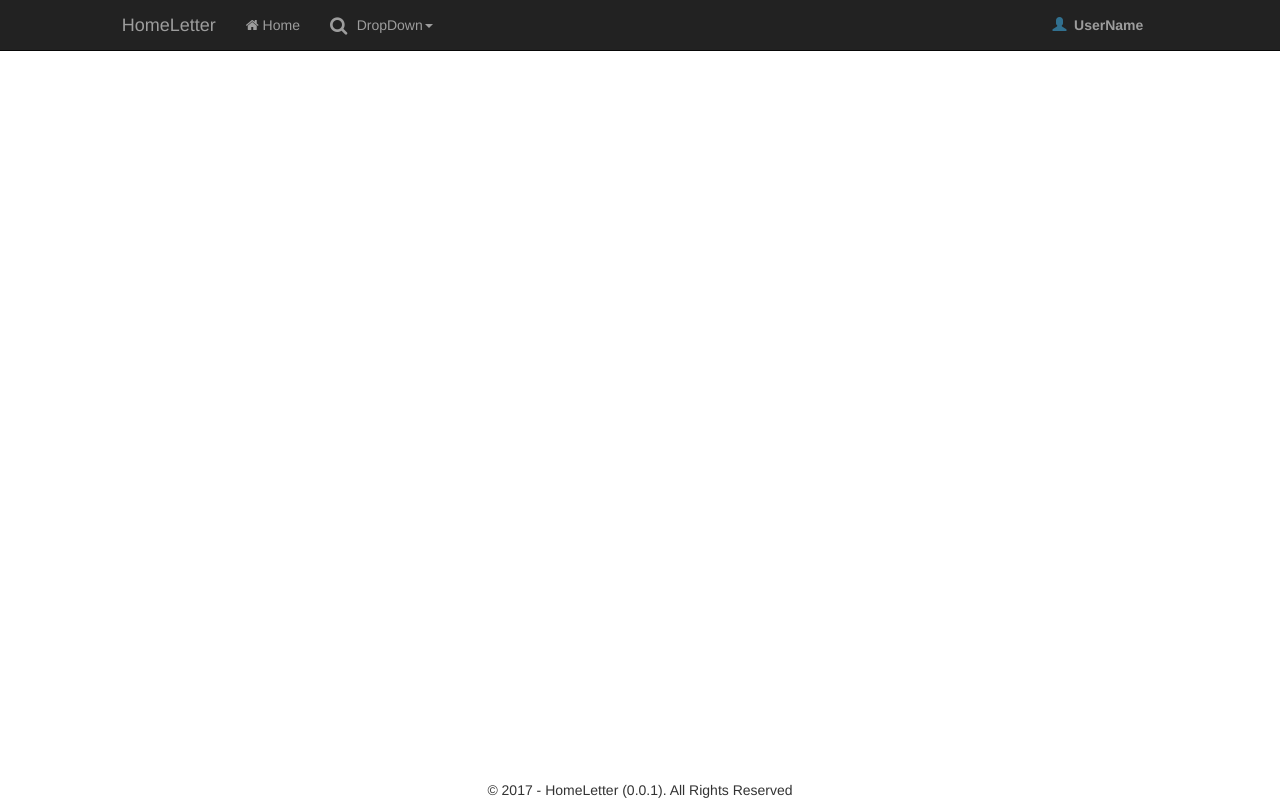
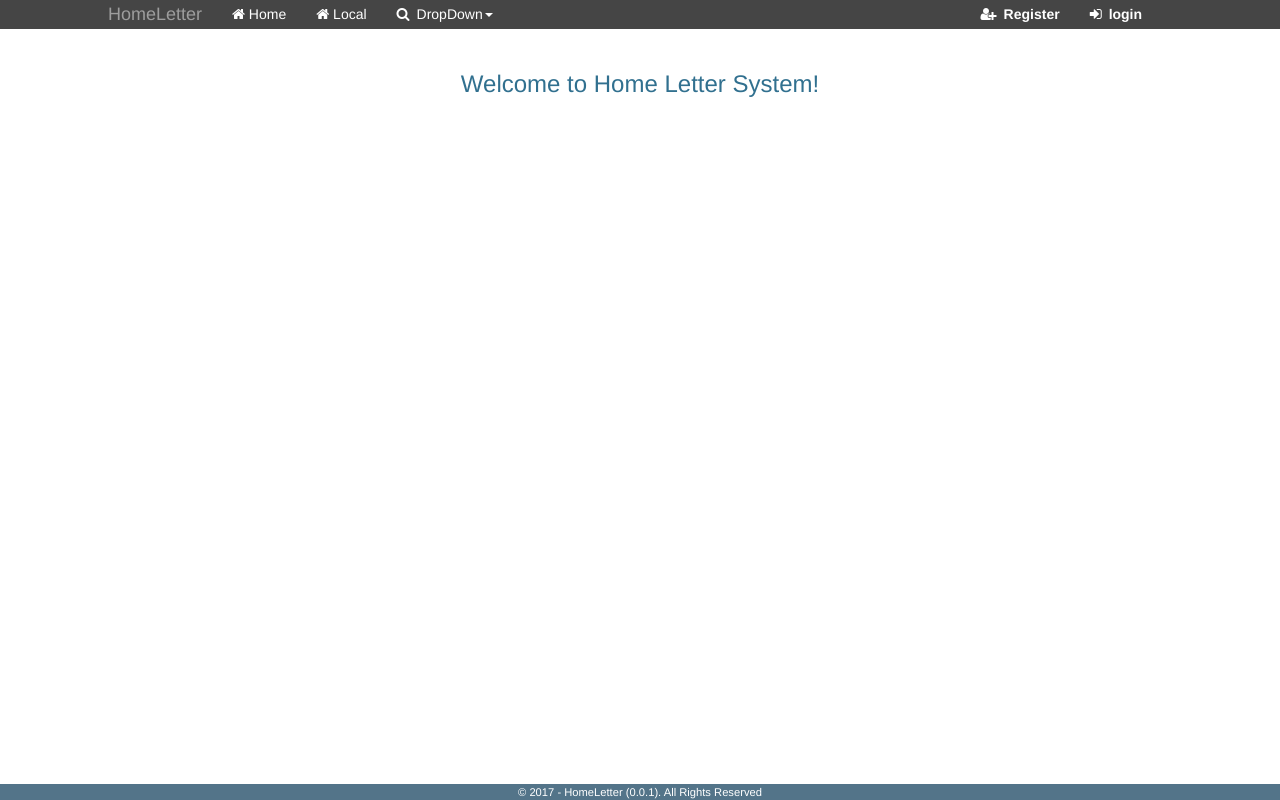
Before and after one commit to bishengliu/home_letter, a Django app: page / in a window 1280 px wide. Run offline with Django 3.2, Linux system fonts and the light colour scheme; some libraries are stand-ins or nearby versions.

Commit message:
set up navbar for different environ

```diff
--- a/homeletter/config/settings/common.py
+++ b/homeletter/config/settings/common.py
@@ -85,6 +85,7 @@ TEMPLATES = [
 WSGI_APPLICATION = 'config.wsgi.application'
 
 
+
 # Database
 # https://docs.djangoproject.com/en/1.10/ref/settings/#databases
 
--- a/homeletter/config/settings/production.py
+++ b/homeletter/config/settings/production.py
@@ -4,3 +4,7 @@ Production Configurations
 """
 
 from .common import *
+
+
+# define app mode
+APP_MODE = 'production'
--- a/homeletter/config/settings/test.py
+++ b/homeletter/config/settings/test.py
@@ -4,3 +4,6 @@ Test Configurations
 """
 
 from .common import *
+
+# define app mode
+APP_MODE = 'test'
--- a/homeletter/config/urls.py
+++ b/homeletter/config/urls.py
@@ -19,5 +19,11 @@ from django.views.generic import TemplateView
 from django.conf import settings
 urlpatterns = [
     url(r'^admin/', admin.site.urls),
-    url(r'^$', TemplateView.as_view(template_name='base.html'), {"appVersion": settings.APPVERSION, "appName": settings.APPNAME}, name="home")  # home index
+    url(r'^$',
+        TemplateView.as_view(template_name='home.html'),
+        {"appVersion": settings.APPVERSION, "appName": settings.APPNAME }, # add "messages": ["Hello World"] to pass the messages to the template
+        name="home")  # home index
+
+    # add user urls
+
 ]
--- a/homeletter/static/css/style.css
+++ b/homeletter/static/css/style.css
@@ -0,0 +1,246 @@
+body {
+    padding-top: 50px;
+    padding-bottom: 20px;
+}
+
+/* Set padding to keep content from hitting the edges */
+.body-content {
+    padding-left: 15px;
+    padding-right: 15px;
+}
+
+/* Override the default bootstrap behavior where horizontal description lists
+   will truncate terms that are too long to fit in the left column
+*/
+.dl-horizontal dt {
+    white-space: normal;
+}
+
+/* Set width on the form input elements since they're 100% wide by default */
+input,
+select,
+textarea {
+    max-width: 280px;
+}
+.wideForm > input,
+.wideForm > select,
+.wideForm > textarea
+{
+    max-width: 100% !important;
+}
+
+/*navbar width and color*/
+.navbar-nav > li > a, .navbar-brand {
+    padding-top: 4px !important;
+    padding-bottom: 0 !important;
+    height: 28px;
+}
+
+.navbar {
+    min-height: 28px !important;
+}
+
+
+.navbar-inverse {
+    background-color: #454545;
+    border-color: #454545;
+}
+
+.navbar-inverse .navbar-nav > li > a {
+    color: white;
+}
+
+.navbar-inverse .navbar-nav > li > a:hover,
+.navbar-inverse .navbar-nav > li > a:focus {
+    color: mediumaquamarine;
+}
+
+.navbar {
+    margin-bottom: 0 !important;
+}
+
+/*remove brand padding*/
+.navbar .container-fluid, .navbar-collapse {
+    padding-left: 0;
+}
+
+.navbar-collapse.in {
+    padding-left: 30px;
+}
+
+/*footer div*/
+.footer {
+    background: #537489;
+    color: white;
+    font-size: 80%;
+}
+
+
+/*add * for forms*/
+.form-group.required .control-label:after {
+    content: "*";
+    color: red;
+}
+
+.required:after {
+    content: "*";
+    color: red;
+}
+
+.noEvent
+{
+    pointer-events: none;
+    -moz-user-select: none; /* Firefox */
+    -ms-user-select: none; /* Internet Explorer */
+   -khtml-user-select: none; /* KHTML browsers (e.g. Konqueror) */
+   -webkit-user-select: none; /* Chrome, Safari, and Opera */
+   -webkit-touch-callout: none; /* Disable Android and iOS callouts*/
+}
+
+/*change navbar colapse*/
+@media (max-width: 991px) {
+    .navbar-header {
+        float: none;
+    }
+    .navbar-toggle {
+        display: block;
+    }
+    .navbar-collapse {
+        border-top: 1px solid transparent;
+        box-shadow: inset 0 1px 0 rgba(255,255,255,0.1);
+    }
+    .navbar-collapse.collapse {
+        display: none!important;
+    }
+    .navbar-nav {
+        float: none!important;
+        margin: 7.5px -15px;
+    }
+    .navbar-nav>li {
+        float: none;
+    }
+    .navbar-nav>li>a {
+        padding-top: 10px;
+        padding-bottom: 10px;
+    }
+    .navbar-text {
+        float: none;
+        margin: 15px 0;
+    }
+    /* since 3.1.0 */
+    .navbar-collapse.collapse.in {
+        display: block!important;
+    }
+    .collapsing {
+        overflow: hidden!important;
+    }
+}
+
+    .suborgan{
+        height: 100px !important;
+    }
+
+    /*datTable icons*/
+    table.dataTable thead th {
+    position: relative;
+    background-image: none !important;
+}
+
+table.dataTable thead th.sorting:after,
+table.dataTable thead th.sorting_asc:after,
+table.dataTable thead th.sorting_desc:after {
+    position: absolute;
+    top: 12px;
+    right: 8px;
+    display: block;
+    font-family: FontAwesome;
+}
+
+table.dataTable thead th.sorting:after {
+    content: "\f0dc";
+    color: #ddd;
+    font-size: 0.8em;
+    padding-top: 0.12em;
+}
+table.dataTable thead th.sorting_asc:after {
+    content: "\f0de";
+}
+table.dataTable thead th.sorting_desc:after {
+    content: "\f0dd";
+}
+
+.clickable {
+    cursor: pointer;
+}
+
+/*upload files*/
+.btn-file {
+    position: relative;
+    overflow: hidden;
+}
+.btn-file input[type=file] {
+    position: absolute;
+    top: 0;
+    right: 0;
+    min-width: 100%;
+    min-height: 100%;
+    font-size: 100px;
+    text-align: right;
+    filter: alpha(opacity=0);
+    opacity: 0;
+    outline: none;
+    background: white;
+    cursor: inherit;
+    display: block;
+}
+
+.table tbody>tr>td.vert-align{
+    vertical-align: middle;
+}
+
+.noTopPadding{
+    margin-top: 0 !important;
+}
+.bg-custom{
+    color: #fff;
+    background-color: #8a7c46;
+}
+
+
+
+.table tbody tr > td.success {
+  background-color: #dff0d8 !important;
+}
+
+.table tbody tr > td.error {
+  background-color: #f2dede !important;
+}
+
+.table tbody tr > td.warning {
+  background-color: #fcf8e3 !important;
+}
+
+.table tbody tr > td.info {
+  background-color: #d9edf7 !important;
+}
+
+.table-hover tbody tr:hover > td.success {
+  background-color: #d0e9c6 !important;
+}
+
+.table-hover tbody tr:hover > td.error {
+  background-color: #ebcccc !important;
+}
+
+.table-hover tbody tr:hover > td.warning {
+  background-color: #faf2cc !important;
+}
+
+.table-hover tbody tr:hover > td.info {
+  background-color: #c4e3f3 !important;
+}
+
+
+.list-circle{
+    list-style-type: circle;
+}
--- a/homeletter/templates/base.html
+++ b/homeletter/templates/base.html
@@ -1,4 +1,8 @@
 {% load staticfiles %}
+
+{# load custom tags in the users app #}
+{% load global_tags %}
+
 <!DOCTYPE html>
 <html lang="en">
 <head>
@@ -16,6 +20,7 @@
     {% endblock css%}
 </head>
 <body>
+
 <!-- navbar-->
 <div class="navbar navbar-inverse navbar-fixed-top">
     <div class="container-fluid">
@@ -27,40 +32,42 @@
                           <span class="icon-bar"></span>
                           <span class="icon-bar"></span>
                      </button>
-                    <a class = "navbar-brand" href = "#">HomeLetter</a>
+                    <a class = "navbar-brand" href = "{% url 'home'%}">HomeLetter</a>
                 </div>
                 <div class="navbar-collapse collapse">
+                    {% block navbar%}
                         <ul class="nav navbar-nav">
                             <li>
-                             <a class="" href="" data-toggle="tooltip" title="Application Home">
+                                 <a class="" href="{% url 'home'%}" data-toggle="tooltip" title="Application Home">
                                      <i class="fa fa-home"></i>
                                      <span class="">Home</span>
                                  </a>
                              </li>
-                        <li class="dropdown">
-                            <a href="#" class="dropdown-toggle" data-toggle="dropdown" role="button" aria-expanded="false" title=""><span class="fa fa-search fa-lg">&ensp;</span>DropDown<span class="caret"></span></a>
-                            <ul class="dropdown-menu" role="menu">
-                                <li>
-                                    <a class="" href="" data-toggle="tooltip" title="Application Home">
-                                        <i class="fa fa-home"></i>
-                                        <span class="">Home</span>
-                                    </a>
-                                </li>
-                                <li>
-                                    <a class="" href="" data-toggle="tooltip" title="Application Home">
-                                        <i class="fa fa-home"></i>
-                                        <span class="">Home</span>
-                                    </a>
-                                </li>
+                            <!-- include navbar based on the global template tag 'app_navbar', which render navbar as string  -->
+                            {% app_navbar %}
                         </ul>
-                        </li>
-                    </ul>
+                    {% endblock navbar%}
+
                     <!-- user -->
                     <div class="pull-right">
                         <ul class="nav navbar-nav navbar-left">
+                            {% block _user%}
+                                {% if user.is_authenticated %}:
                                     <li>
-                                <a><span class="glyphicon glyphicon-user text-info">&ensp;</span><b>UserName</b></a>
+                                        <a><span class="fa fa-user">&ensp;</span><b>{{user.username}}</b></a>
                                     </li>
+                                    <li>
+                                        <a><span class="fa fa-sign-out">&ensp;</span><b>logout</b></a>
+                                    </li>
+                                {% else %}
+                                    <li>
+                                        <a><span class="fa fa-user-plus">&ensp;</span><b>Register</b></a>
+                                    </li>
+                                    <li>
+                                        <a><span class="fa fa-sign-in">&ensp;</span><b>login</b></a>
+                                    </li>
+                                {% endif %}
+                            {% endblock _user%}
                         </ul>
                     </div>
                 </div>
@@ -70,26 +77,32 @@
 </div>
 
 <div class="container-fluid body-content">
+    <div class="col-xs-12 col-sm-offset-1 col-sm-10">
     <!-- messages-->
     {% if messages %}
         {% for message in messages %}
-            <div class="alert {% if message.tags %}alert-{{ message.tags }}{% endif %}">{{ message }}</div>
+            <div class="alert-dismissable alert {% if message.tags %}alert-{{ message.tags }} {% else %} alert-info{% endif %}">
+                <a href="#" class="close" data-dismiss="alert" aria-label="close">&times;</a>
+                {{ message }} {{message.tags}}
+            </div>
         {% endfor %}
     {% endif %}
+    </div>
+    <div class="clearfix"></div>
     <!-- body content-->
     {% block content %}
 
     {% endblock content %}
+</div>
+<div class="clearfix"></div>
 <!-- footer-->
     <div class="footer navbar-fixed-bottom">
         <footer>
             {% block footer %}
-                <p class="text-center" style="margin: 0px 0px 0px 0px;">&copy; {% now "Y" %} - {{ appName }} ({{ appVersion }}). All Rights Reserved</p>
+                <p class="text-center" style="margin: 0px 0px 0px 0px;">&copy; {% now "Y" %} - {{ appName }} ({{ appVersion }}{%if debug %}, <span class="text-danger"><em> &nbsp;{% app_setting_mode %}</em></span> {%endif%}). All Rights Reserved</p>
             {% endblock footer %}
         </footer>
     </div>
-</div>
-
 <!-- javascript-->
 {% block javascript %}
     <script src="https://code.jquery.com/jquery-3.1.1.min.js" integrity="sha256-hVVnYaiADRTO2PzUGmuLJr8BLUSjGIZsDYGmIJLv2b8=" crossorigin="anonymous"></script>
--- /dev/null
+++ b/homeletter/templates/home.html
@@ -0,0 +1,8 @@
+{# home html extend ase.html#}
+
+
+{% extends "base.html"%}
+
+{% block content %}
+    <h3 class="text-center text-info">Welcome to Home Letter System!</h3>
+{% endblock content %}
--- /dev/null
+++ b/homeletter/templates/navbar_local.html
@@ -0,0 +1,23 @@
+<li>
+    <a class="" href="{% url 'home'%}" data-toggle="tooltip" title="Application Home">
+        <i class="fa fa-home"></i>
+        <span class="">Local</span>
+    </a>
+</li>
+<li class="dropdown">
+    <a href="#" class="dropdown-toggle" data-toggle="dropdown" role="button" aria-expanded="false" title=""><span class="fa fa-search">&ensp;</span>DropDown<span class="caret"></span></a>
+    <ul class="dropdown-menu" role="menu">
+        <li>
+            <a class="" href="" data-toggle="tooltip" title="Application Home">
+                <i class="fa fa-home"></i>
+                <span class="">Home</span>
+            </a>
+        </li>
+        <li>
+            <a class="" href="" data-toggle="tooltip" title="Application Home">
+                <i class="fa fa-home"></i>
+                <span class="">Home</span>
+            </a>
+        </li>
+    </ul>
+</li>
--- /dev/null
+++ b/homeletter/templates/navbar_prod.html
@@ -0,0 +1,6 @@
+<li>
+    <a class="" href="{% url 'home'%}" data-toggle="tooltip" title="Application Home">
+        <i class="fa fa-home"></i>
+        <span class="">Production</span>
+    </a>
+</li>
--- /dev/null
+++ b/homeletter/templates/navbar_test.html
@@ -0,0 +1,6 @@
+<li>
+    <a class="" href="{% url 'home'%}" data-toggle="tooltip" title="Application Home">
+        <i class="fa fa-home"></i>
+        <span class="">Test</span>
+    </a>
+</li>
--- /dev/null
+++ b/homeletter/users/templatetags/global_tags.py
@@ -0,0 +1,26 @@
+from django import template
+from django.conf import settings
+from django.template.loader import render_to_string
+
+register = template.Library()
+
+
+@register.simple_tag
+def app_setting_mode():
+    if settings.APP_MODE == "local":
+        return "local"
+    elif settings.APP_MODE == "test":
+        return "test"
+    else:
+        return "production"
+
+
+# GET navbar based on app mode
+@register.simple_tag
+def app_navbar():
+    if settings.APP_MODE == "local":
+        return render_to_string("navbar_local.html")
+    elif settings.APP_MODE == "test":
+        return render_to_string("navbar_test.html")
+    else:
+        return render_to_string("navbar_prod.html")
```
Also changed, not shown: homeletter/config/settings/local.py (+9 -0 lines), homeletter/users/templatetags/__init__.py (added). Lines whose indentation alone changed are shown as unchanged.
